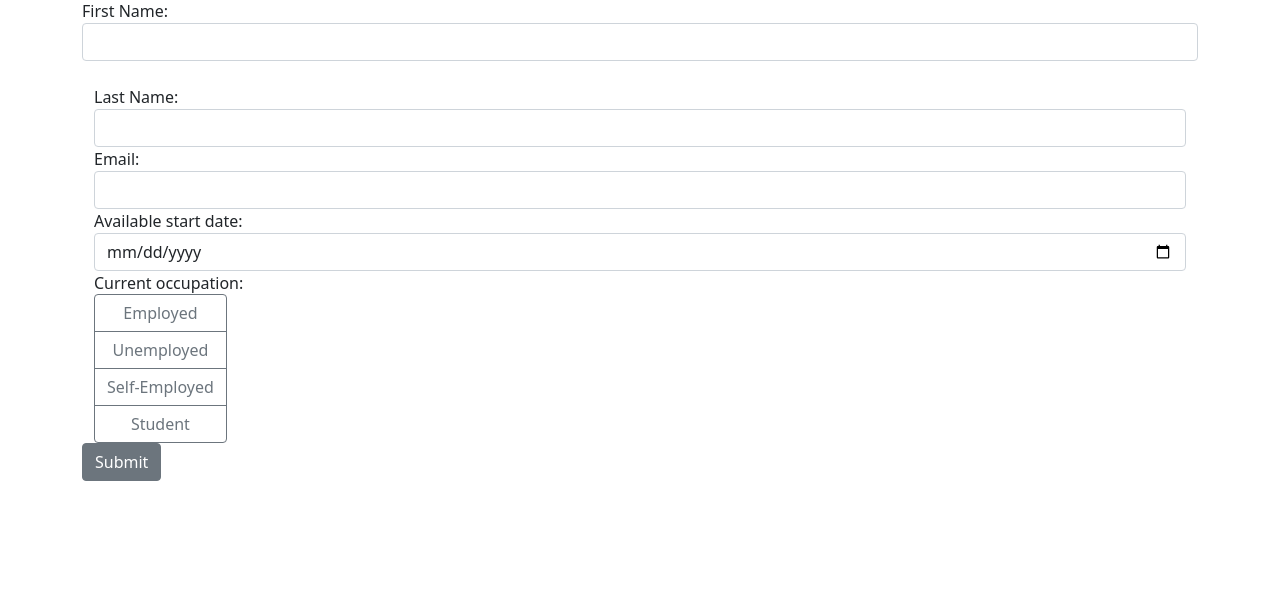
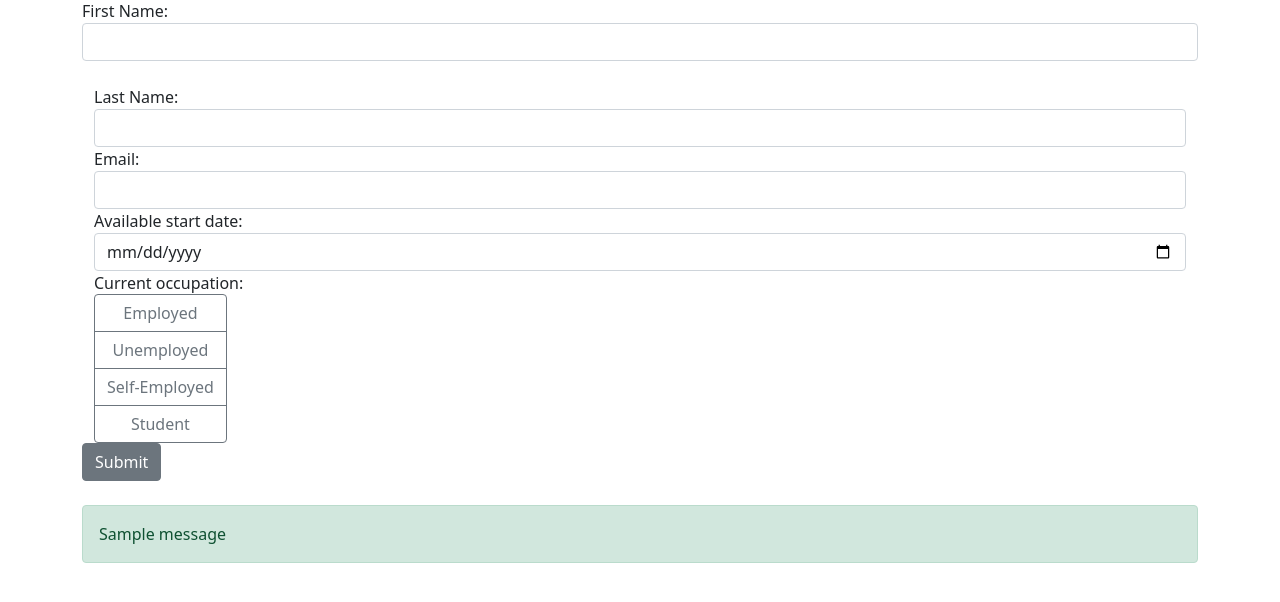
Before and after one commit to ale687/flask-form, a Flask app: page / in a window 1280 px wide. Shown: the part 97-699 px from the top of the page. Run offline with Flask 3, Linux system fonts and the light colour scheme; tables that the repository leaves empty hold one stand-in row (values such as "Sample post"); one stand-in notice (Sample message) is shown.

Commit message:
add email notifications with Flask-Mail and flash messages after form submission

```diff
--- a/main.py
+++ b/main.py
@@ -1,12 +1,26 @@
-from flask import Flask, render_template, request
+import os
+from dotenv import load_dotenv
+
+from datetime import datetime
+from flask import Flask, render_template, request, flash
 from flask_sqlalchemy import SQLAlchemy
+from flask_mail import Mail, Message
+
+load_dotenv()
 
 app = Flask(__name__)
 
-app.config['SECRET_KEY'] = "myapplication123"
-app.config['SQLALCHEMY_DATABASE_URI'] = 'sqlite:///data.db'
+app.config["SECRET_KEY"] = os.getenv("SECRET_KEY")
+app.config["SQLALCHEMY_DATABASE_URI"] = os.getenv("SQLALCHEMY_DATABASE_URI")
+app.config["MAIL_SERVER"] = "smtp.gmail.com"
+app.config["MAIL_PORT"] = 465
+app.config["MAIL_USE_SSL"] = True
+app.config["MAIL_USERNAME"] = os.getenv("MAIL_USERNAME")
+app.config["MAIL_PASSWORD"] = os.getenv("MAIL_PASSWORD")
+
 db = SQLAlchemy(app)
 
+mail = Mail(app)
 
 class Form(db.Model):
     id = db.Column(db.Integer, primary_key=True)
@@ -16,6 +30,7 @@ class Form(db.Model):
     date = db.Column(db.Date)
     occupation = db.Column(db.String(80))
 
+
 @app.route('/', methods=["GET", "POST"])
 def index():
     if request.method == "POST":
@@ -23,7 +38,25 @@ def index():
         last_name = request.form["last_name"]
         email = request.form["email"]
         date = request.form["date"]
+        date_obj = datetime.strptime(date, '%Y-%m-%d').date()
         occupation = request.form["occupation"]
+
+        form = Form(first_name=first_name, last_name=last_name,
+                    email=email, date=date_obj, occupation=occupation)
+        db.session.add(form)
+        db.session.commit()
+
+        message_body = f"Thank you for your submission, {first_name}. " \
+                       f"Here are your data:\n{first_name}\n{last_name}\n{email}\n{date}.\n" \
+                       f"Thank you!"
+        message = Message(subject="New form Submission",
+                          sender=app.config["MAIL_USERNAME"],
+                          recipients=[email],
+                          body=message_body)
+        mail.send(message)
+
+        flash(f"{first_name}, your form was submitted successfully!", "success")
+
 
     return render_template('index.html')
 
--- a/templates/index.html
+++ b/templates/index.html
@@ -43,6 +43,15 @@
                     </div>
                 </div>
                 <button class="btn btn-secondary mb-4" type="submit">Submit</button>
+                {% with messages = get_flashed_messages() %}
+                {% if messages %}
+                <div class="alert alert-success">
+                    {% for message in messages %}
+                        {{ message }}
+                    {% endfor %}
+                </div>
+                {% endif %}
+                {% endwith %}
             </form>
         </div>
         <script src="https://code.jquery.com/jquery-3.6.0.min.js"></script>
```
Also changed, not shown: instance/data.db, 1 other file.
